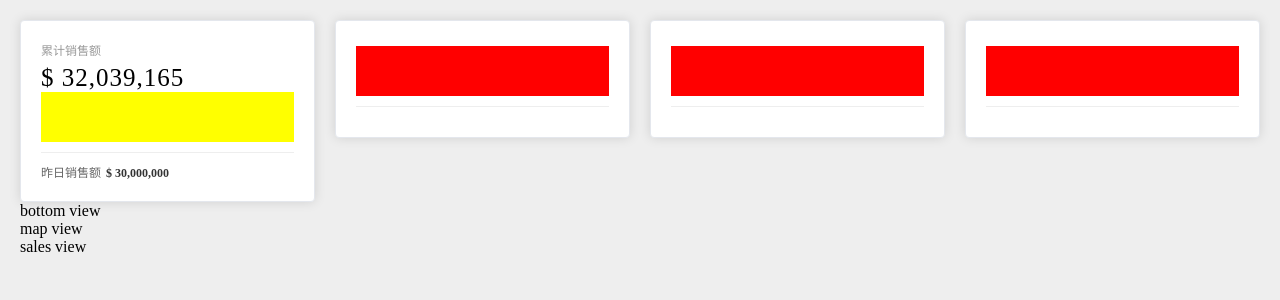
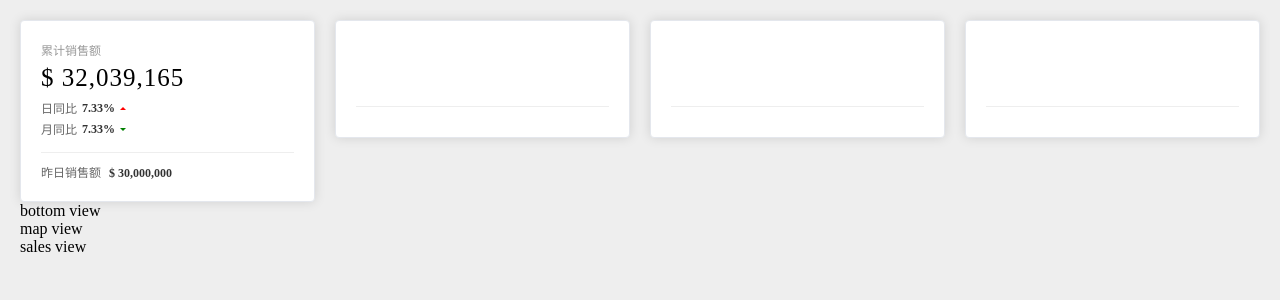
Before and after one commit to 17801020645/datav-report-dev, a Vue app: page / in a window 1280 px wide. Shown: the top 300 px of the page. Built offline with nearby package versions, Linux system fonts and the light colour scheme; the HTML template or start-up script is replaced by a standard one.

Commit message:
累计销售额组件开发完成

```diff
--- a/src/components/CommonCard/CommonCard.vue
+++ b/src/components/CommonCard/CommonCard.vue
@@ -34,7 +34,7 @@ const { title, value } = defineProps<Props>()
 }
 .chart {
   height: 50px;
-  background: red;
+  // background: red;
 }
 .line {
   margin: 10px 0;
@@ -45,3 +45,27 @@ const { title, value } = defineProps<Props>()
   color: #666;
 }
 </style>
+
+<style lang="scss">
+.emphasis {
+  margin-left: 5px;
+  color: #333;
+  font-weight: 700;
+}
+.increase {
+  width: 0;
+  height: 0;
+  border-width: 3px;
+  border-color: transparent transparent red transparent;
+  border-style: solid;
+  margin: 0 0 3px 5px;
+}
+.decrease {
+  width: 0;
+  height: 0;
+  border-width: 3px;
+  border-color: green transparent transparent transparent;
+  border-style: solid;
+  margin: 3px 0 0 5px;
+}
+</style>
--- a/src/components/TotalSales/TotalSales.vue
+++ b/src/components/TotalSales/TotalSales.vue
@@ -1,14 +1,23 @@
 <template>
   <common-card title="累计销售额" value="$ 32,039,165">
     <template #default>
-      <div class="compare"></div>
+      <div class="compare-wrapper">
+        <div class="compare">
+          <span>日同比</span>
+          <span class="emphasis">7.33%</span>
+          <div class="increase"></div>
+        </div>
+        <div class="compare">
+          <span>月同比</span>
+          <span class="emphasis">7.33%</span>
+          <div class="decrease"></div>
+        </div>
+      </div>
     </template>
     <!-- 具名插槽 -->
     <template #footer>
-      <div>
-        <span>昨日销售额</span>
-        <span class="money">$ 30,000,000</span>
-      </div>
+      <span>昨日销售额 </span>
+      <span class="emphasis">$ 30,000,000</span>
     </template>
   </common-card>
 </template>
@@ -18,16 +27,18 @@ import CommonCard from '../CommonCard/CommonCard.vue'
 </script>
 
 <style scoped>
-.compare {
-  background: yellow;
+.compare-wrapper {
   height: 100%;
-}
-span {
-  font-size: 12px;
-}
-.money {
-  margin-left: 5px;
-  color: #333;
-  font-weight: 700;
+  display: flex;
+  flex-direction: column;
+  justify-content: center;
+  .compare {
+    /* background: yellow; */
+    display: flex;
+    align-items: center;
+    font-size: 12px;
+    margin-top: 3px;
+    color: #666;
+  }
 }
 </style>
```
